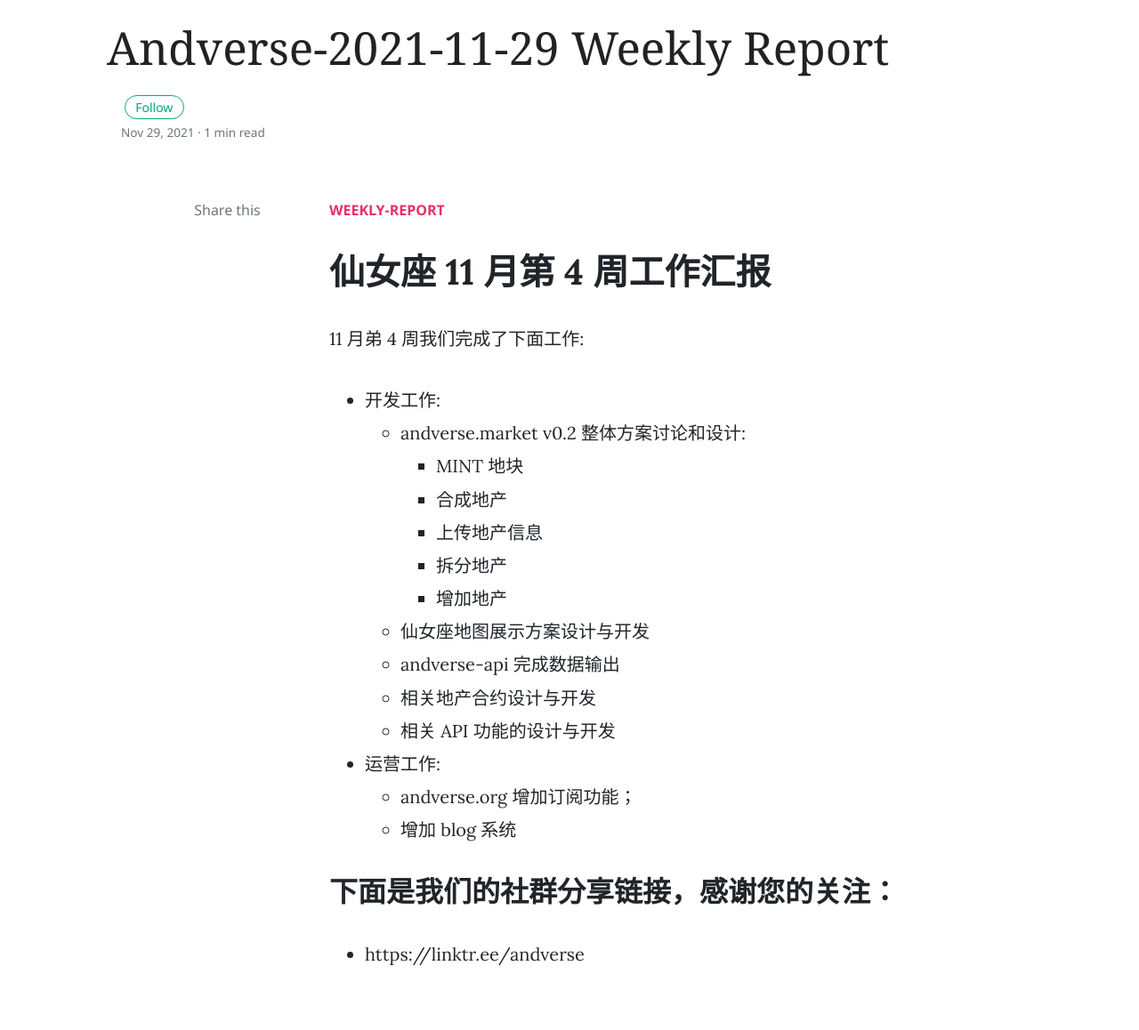
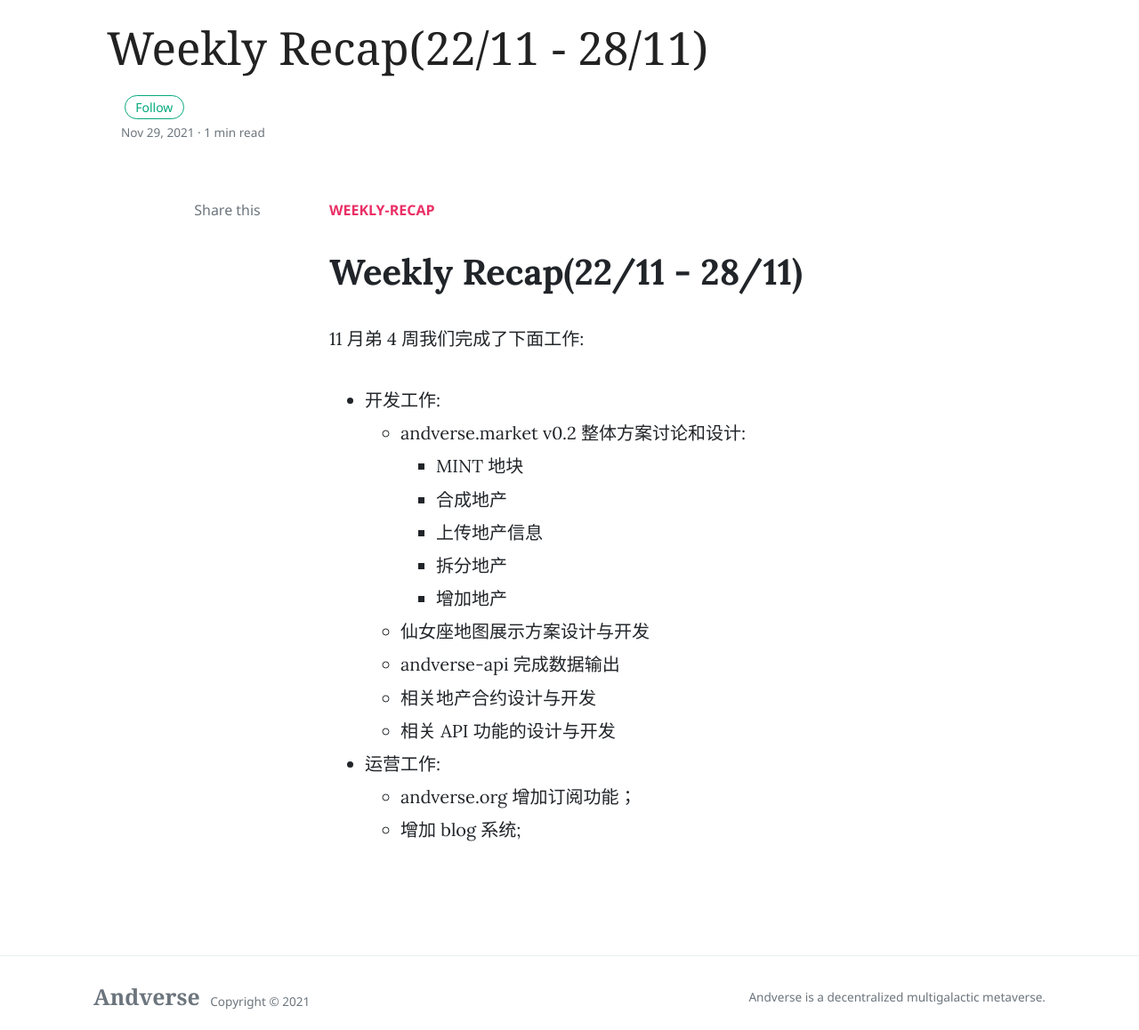
Before and after one commit to andverse-core/blog, a Jekyll site: the page built from _posts/2021-11-29-weekly-recap.md, in a window 1280 px wide and 1400 px high, scrolled down 278 px. Shown: the part 242-1400 px from the top of the window at 89% size. Built offline with Jekyll 4.4.1, drawn with Linux system fonts in a browser that asks for light colours; nearby versions of some CDN libraries; comment, search, counter and statistics services are not loaded.

```diff
--- a/_posts/2021-11-29-weekly-report.md
+++ b/_posts/2021-11-29-weekly-recap.md
@@ -1,13 +1,13 @@
 ---
 layout: post
-title:  "Andverse-2021-11-29 Weekly Report"
-author: Andverse
-categories: [weekly-report]
+title:  "Weekly Recap(22/11 - 28/11)"
+author: Andverse Core Devs
+categories: [weekly-recap]
 image: https://media.istockphoto.com/photos/birds-eye-view-summer-scenic-landscape-at-sunset-picture-id803068120?b=1&k=20&m=803068120&s=170667a&w=0&h=l9Bc7qCRUVhXqGlIA5hsrdBf_l9zjpimk6zAoARpaTE=
 tags: []
 ---
 
-# 仙女座 11 月第 4 周工作汇报
+# Weekly Recap(22/11 - 28/11)
 
 11 月弟 4 周我们完成了下面工作:
 
@@ -25,7 +25,4 @@
 
 - 运营工作:
     - andverse.org 增加订阅功能；
-    - 增加 blog 系统
-
-## 下面是我们的社群分享链接，感谢您的关注：
-- https://linktr.ee/andverse
+    - 增加 blog 系统;
```
Also changed, not shown: _posts/2021-11-30-month-report.md (deleted, +0 -30 lines), _posts/2021-11-30-monthly-recap.md (added, +31 -0 lines).
